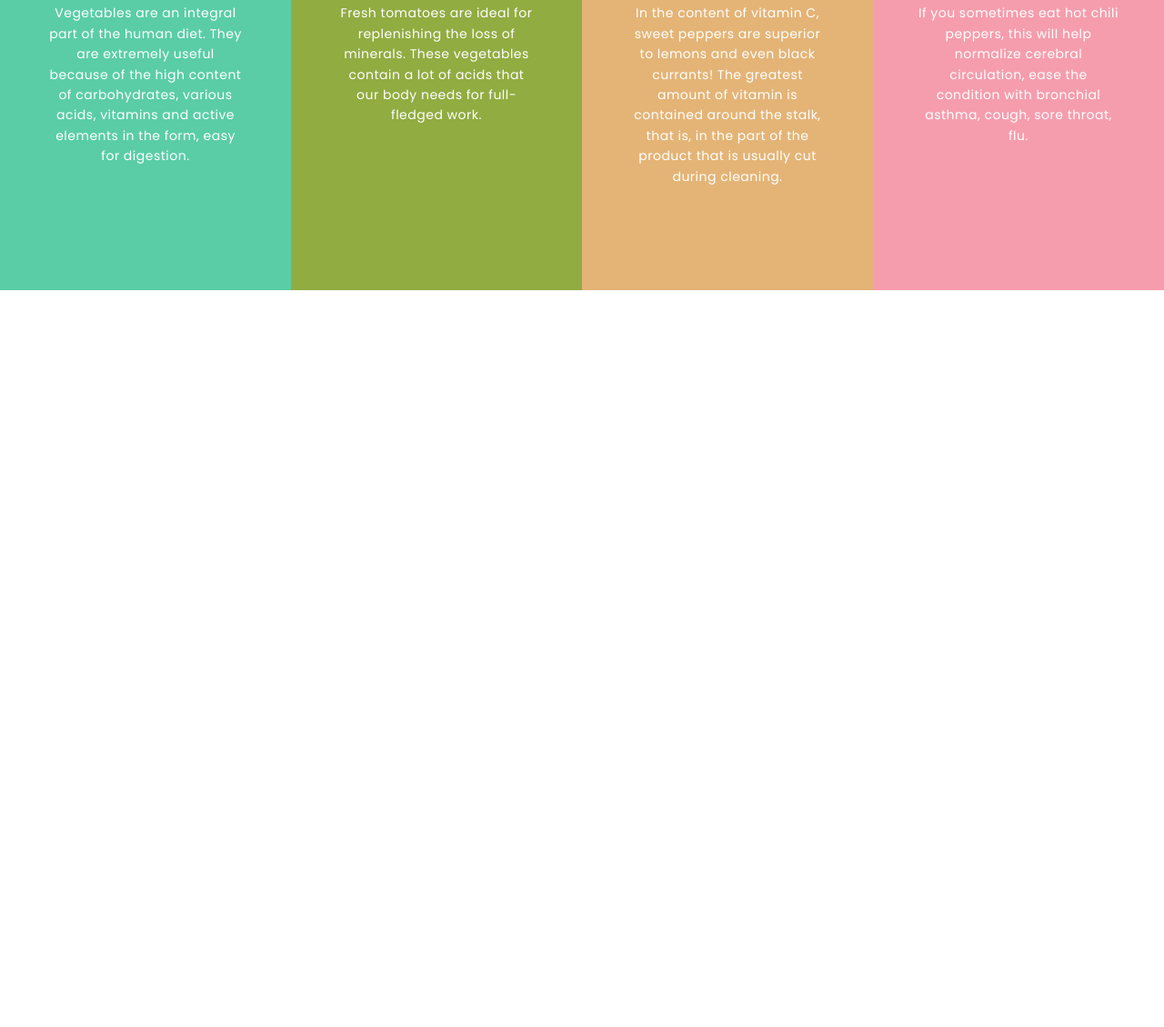
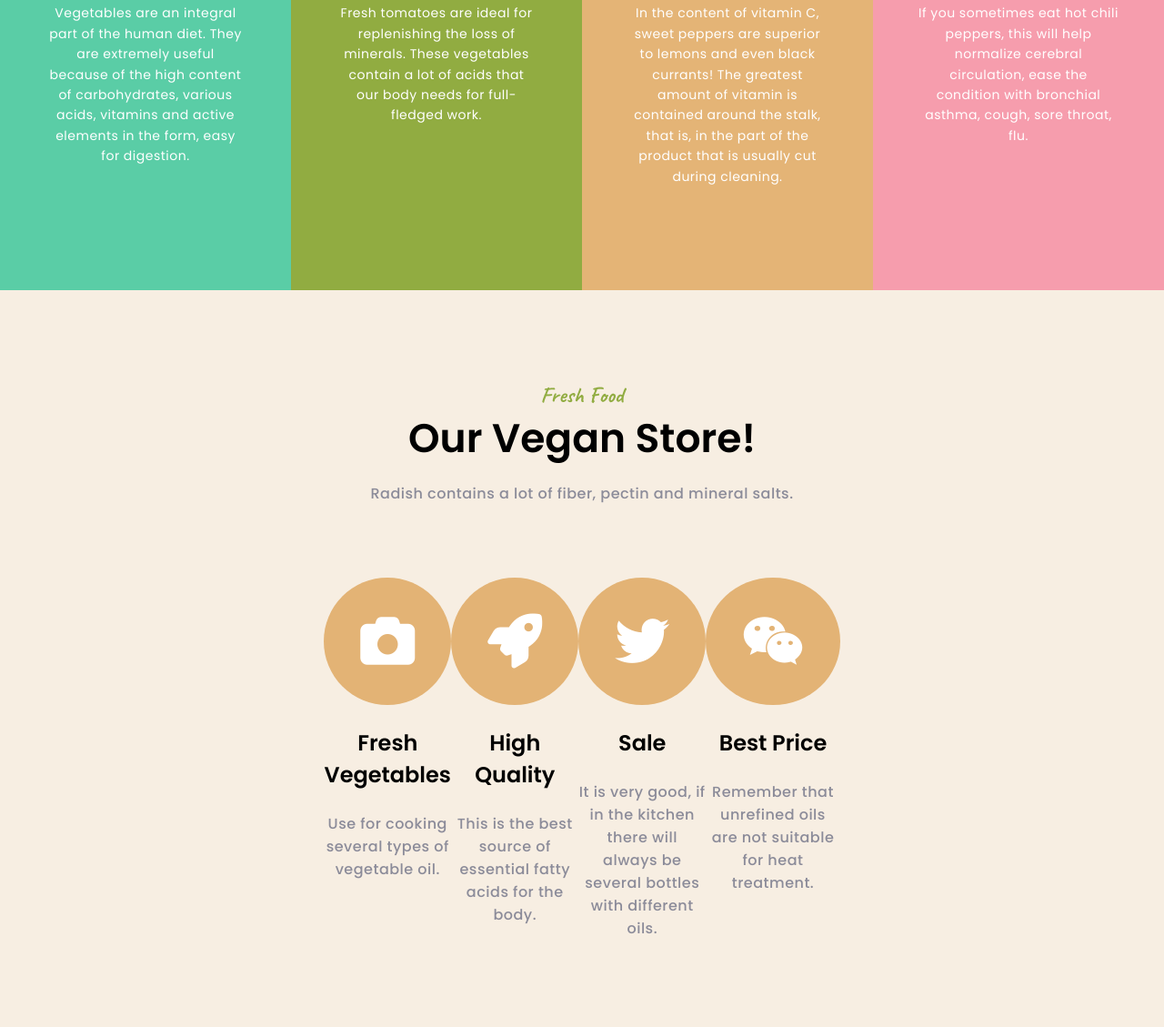
Before and after one commit to virajghatgeiv/Vegan-Store, a plain HTML site: page index.html in a window 1280 px wide. Shown: the part 1125-2254 px from the top of the page at 91% size. Before the commit the page ends 1444 px from the top, so only its background shows below. Drawn offline with Linux system fonts and the light colour scheme.

Commit message:
Implemented Section3 (Feature cards)

```diff
--- a/index.css
+++ b/index.css
@@ -55,11 +55,11 @@ height: 40px;
 }
 
 .dropdown-items{
- width: 50%;
+ width: 55%;
  font-weight: 400;
  font-size: 16px;
  margin-left: 20px;
- padding: 16px 40px 2px 5px;
+ padding: 10px 40px 2px 5px;
 }
 
 .dropdown-items:not(:last-of-type){
@@ -141,7 +141,7 @@ display: block;
   transition: all 1s;
 }
 
-.step-cards>i:hover{
+.step-cards:hover i{
   transform: scale(1.1,1.1);
 }
 
@@ -173,3 +173,79 @@ display: block;
 #step-4 {
   background-color: #f69dad;
 }
+
+/* section 3 feature cards */
+
+#feature-wrapper{
+  background-color: #f7eee2;
+  padding: 0 400px;
+}
+
+#top-card{
+
+  text-align: center;
+}
+
+#top-card > h4{
+margin: 0;
+padding-top: 100px;
+color: #91ac41;
+font-size: 24px;
+font-family: 'Caveat', ursive;
+
+}
+
+#top-card > h1{
+  font-family: 'Poppins', sans-serif;
+  font-size: 44px;
+  font-weight: 600;
+  margin: 0;
+  padding: 0;
+}
+
+#top-card > p{
+  font-family: 'Poppins', sans-serif;
+    font-size: 16px;
+    font-weight: 500;
+    color: #8b8b99;
+    letter-spacing: 0.5px;
+    margin-bottom: 80px;
+}
+
+#feature-flex{
+  display: flex;
+  text-align: center;
+  justify-content: center;
+  padding-bottom: 80px;
+}
+
+.feature-cards{
+  flex: 1;
+}
+
+.feature-cards > i{
+  background-color: #e3b375;
+  padding: 40px;
+  font-size: 60px;
+  border-radius: 50%;
+  color: #fff;
+  transition: all 0.3s;
+}
+
+.feature-cards:hover i {
+  transform: scale(1.1, 1.1);
+}
+
+.feature-cards > h3{
+font-family: 'Poppins', sans-serif;
+font-size: 24px;
+font-weight: 600;
+}
+
+.feature-cards > p {
+  font-family: 'Poppins', sans-serif;
+  font-size: 16px;
+  letter-spacing: 0.5px;
+  font-weight: 500;
+  color: #8b8b99;
+}
--- a/index.html
+++ b/index.html
@@ -87,9 +87,47 @@
 
   <section id="feature-wrapper">
 
+   <div id="top-card">
+
+    <h4>Fresh Food</h4>
+    <h1>Our Vegan Store!</h1>
+    <p>Radish contains a lot of fiber, pectin and mineral salts.</p>
+
+   </div>
+
+   <div id="feature-flex">
+
+    <div class="feature-cards">
+     <i class="fa fa-camera"></i>
+     <h3>Fresh Vegetables</h3>
+     <p>Use for cooking several types of vegetable oil.</p>
+    </div>
+
+    <div class="feature-cards">
+     <i class="fa-rocket fa"></i>
+     <h3>High Quality</h3>
+     <p>This is the best source of essential fatty acids for the body.</p>
+    </div>
+
+    <div class="feature-cards">
+     <i class="fab fa-twitter"></i>
+     <h3>Sale</h3>
+     <p>It is very good, if in the kitchen there will always be several bottles with different oils.</p>
+    </div>
+
+    <div class="feature-cards">
+     <i class="fab fa-weixin"></i>
+     <h3>Best Price</h3>
+     <p>Remember that unrefined oils are not suitable for heat treatment.</p>
+    </div>
+
+   </div>
+
   </section>
 
   <section id="exp-talk-wrapper">
+
+
 
   </section>
 
```
